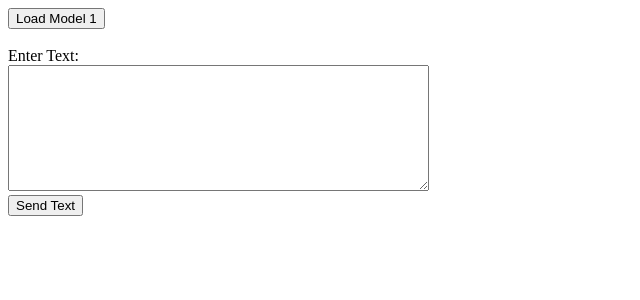
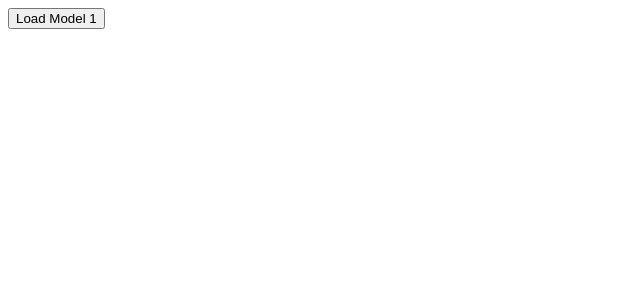
Before and after one commit to mabackma/react_posedetection, a React (Vite) app: page / in a window 1280 px wide. Shown: the top 300 px of the page, without its empty margins (0-640 px from the left). Built offline with nearby package versions, Linux system fonts and the light colour scheme.

Commit message:
removed text area and added squatting model

```diff
--- a/src/SelectModel.jsx
+++ b/src/SelectModel.jsx
@@ -1,6 +1,5 @@
 import { useState } from "react";
 import TMModelLoad from "./TMModelLoad";
-import TextArea from "./TextArea";
 
 function SelectModel(){
 
@@ -24,8 +23,7 @@ function SelectModel(){
     return (
         <div id="select-model-buttons-div">
             <button id="model1-button" onClick={handleClickModelButton}>Load Model 1</button>
-            {showModel && <TMModelLoad path_to_model={get_path_to_model(2)} path_to_metadata={get_path_to_metadata(2)}/>}
-            <TextArea/>
+            {showModel && <TMModelLoad path_to_model={get_path_to_model(3)} path_to_metadata={get_path_to_metadata(3)}/>}
         </div>
     )
 }
--- a/src/TextArea.css
+++ /dev/null
@@ -1,5 +0,0 @@
-.summary-container {
-  border: 1px solid #000000;
-  padding: 8px;
-  margin-top: 10px;
-}
--- a/src/TextArea.jsx
+++ /dev/null
@@ -1,96 +0,0 @@
-import { useState } from 'react';
-import './TextArea.css';
-
-const TextArea = () => {
-  const [value, setValue] = useState('');
-  const [summary, setSummary] = useState('');
-  const [translation, setTranslation] = useState('');
-
-  const handleChange = (event) => {
-    setValue(event.target.value);
-  };
-
-  const handleClick = () => {
-    // Create a JSON object with the text area value
-    const data = { text: value };
-
-    // Send a POST request to the summary address
-    fetch('http://127.0.0.1:5000/summary', {
-      method: 'POST',
-      headers: {
-        'Content-Type': 'application/json'
-      },
-      body: JSON.stringify(data)
-    })
-    .then(response => {
-      if (!response.ok) {
-        throw new Error('Network response was not ok');
-      }
-      return response.json();
-    })
-    .then(data => {
-      setSummary(data.summary);
-    })
-    .catch(error => {
-      console.error('Error:', error);
-      // Handle errors here
-    });
-
-    // Send a POST request to the translate address
-    fetch('http://127.0.0.1:5000/translate-in-google', {
-      method: 'POST',
-      headers: {
-        'Content-Type': 'application/json'
-      },
-      body: JSON.stringify(data)
-    })
-    .then(response => {
-      if (!response.ok) {
-        throw new Error('Network response was not ok');
-      }
-      return response.json();
-    })
-    .then(data => {
-      setTranslation(data.translation);
-    })
-    .catch(error => {
-      console.error('Error:', error);
-      // Handle errors here
-    });
-  }
-
-  return (
-    <div>
-      <br/>
-      <label htmlFor="textarea">Enter Text:</label>
-      <br/>
-      <textarea
-        id="textarea"
-        value={value}
-        onChange={handleChange}
-        rows={8}
-        cols={50}
-      />
-      <br/>
-      <button onClick={handleClick}>Send Text</button>
-      {
-        translation ?
-        <div className="summary-container">
-            <label>Translation to finnish from input text:</label>
-            <p>{translation}</p>
-        </div>
-        : null
-      }
-      {
-        summary ?
-        <div className="summary-container">
-            <label>Summary from input text:</label>
-            <p>{summary}</p>
-        </div>
-        : null
-      }
-    </div>
-  );
-}
-
-export default TextArea;
--- /dev/null
+++ b/src/assets/models/model3/metadata.json
@@ -0,0 +1 @@
+{"tfjsVersion":"1.3.1","tmVersion":"0.8.6","packageVersion":"0.8.6","packageName":"@teachablemachine/pose","timeStamp":"2024-02-26T12:43:22.263Z","userMetadata":{},"modelName":"my-pose-model","labels":["Standing","Squatting","Unknown"],"modelSettings":{"posenet":{"architecture":"MobileNetV1","outputStride":16,"inputResolution":257,"multiplier":0.75}}}
--- /dev/null
+++ b/src/assets/models/model3/model.json
@@ -0,0 +1 @@
+{"modelTopology":{"class_name":"Sequential","config":{"name":"sequential_2","layers":[{"class_name":"Dense","config":{"units":100,"activation":"relu","use_bias":true,"kernel_initializer":{"class_name":"VarianceScaling","config":{"scale":1,"mode":"fan_in","distribution":"normal","seed":null}},"bias_initializer":{"class_name":"Zeros","config":{}},"kernel_regularizer":null,"bias_regularizer":null,"activity_regularizer":null,"kernel_constraint":null,"bias_constraint":null,"name":"dense_Dense1","trainable":true,"batch_input_shape":[null,14739],"dtype":"float32"}},{"class_name":"Dropout","config":{"rate":0.5,"noise_shape":null,"seed":null,"name":"dropout_Dropout1","trainable":true}},{"class_name":"Dense","config":{"units":3,"activation":"softmax","use_bias":false,"kernel_initializer":{"class_name":"VarianceScaling","config":{"scale":1,"mode":"fan_in","distribution":"normal","seed":null}},"bias_initializer":{"class_name":"Zeros","config":{}},"kernel_regularizer":null,"bias_regularizer":null,"activity_regularizer":null,"kernel_constraint":null,"bias_constraint":null,"name":"dense_Dense2","trainable":true}}]},"keras_version":"tfjs-layers 1.3.1","backend":"tensor_flow.js"},"weightsManifest":[{"paths":["weights.bin"],"weights":[{"name":"dense_Dense1/kernel","shape":[14739,100],"dtype":"float32"},{"name":"dense_Dense1/bias","shape":[100],"dtype":"float32"},{"name":"dense_Dense2/kernel","shape":[100,3],"dtype":"float32"}]}]}
```
Also changed, not shown: 1 other file (tests, documents, lock files or other folders).
